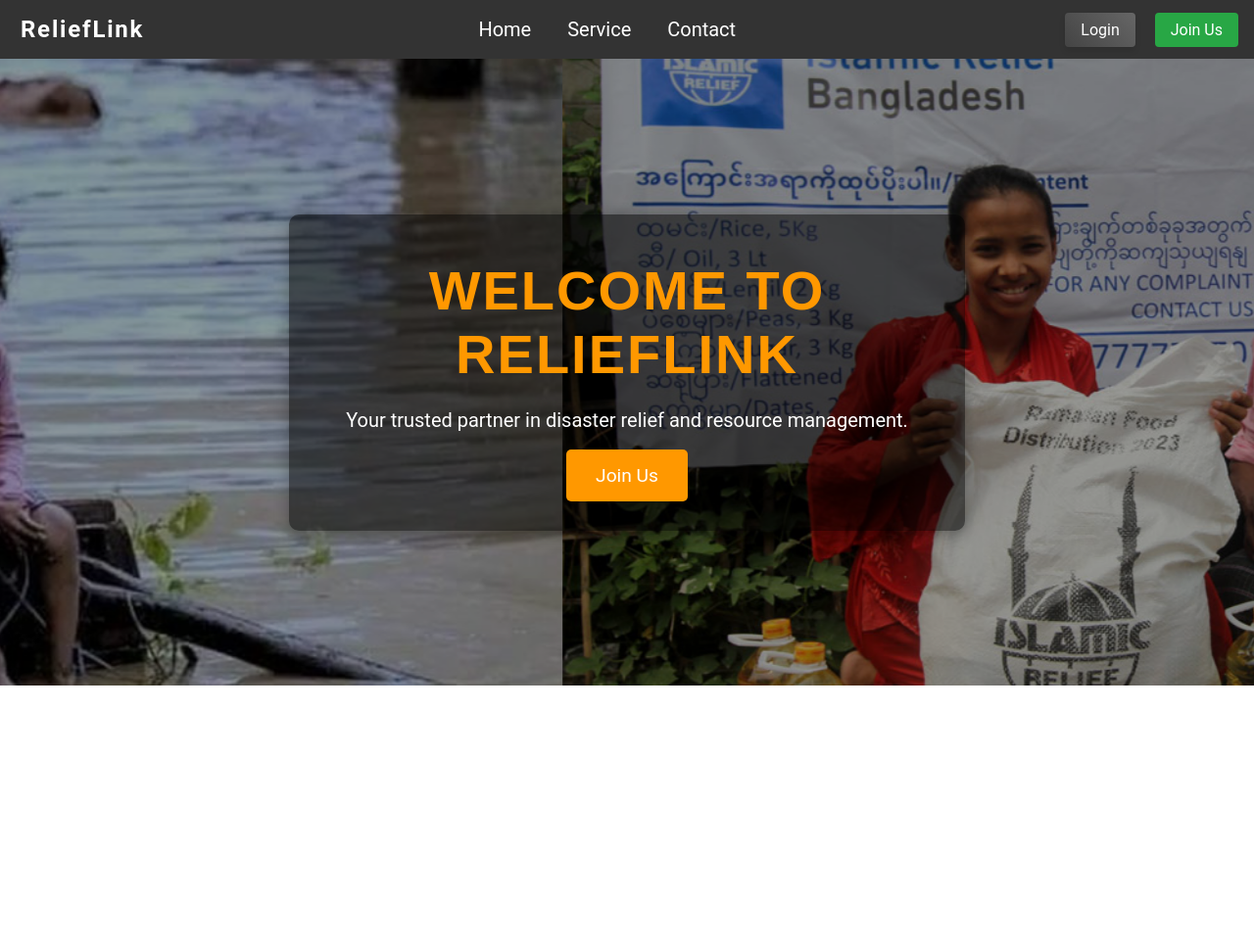
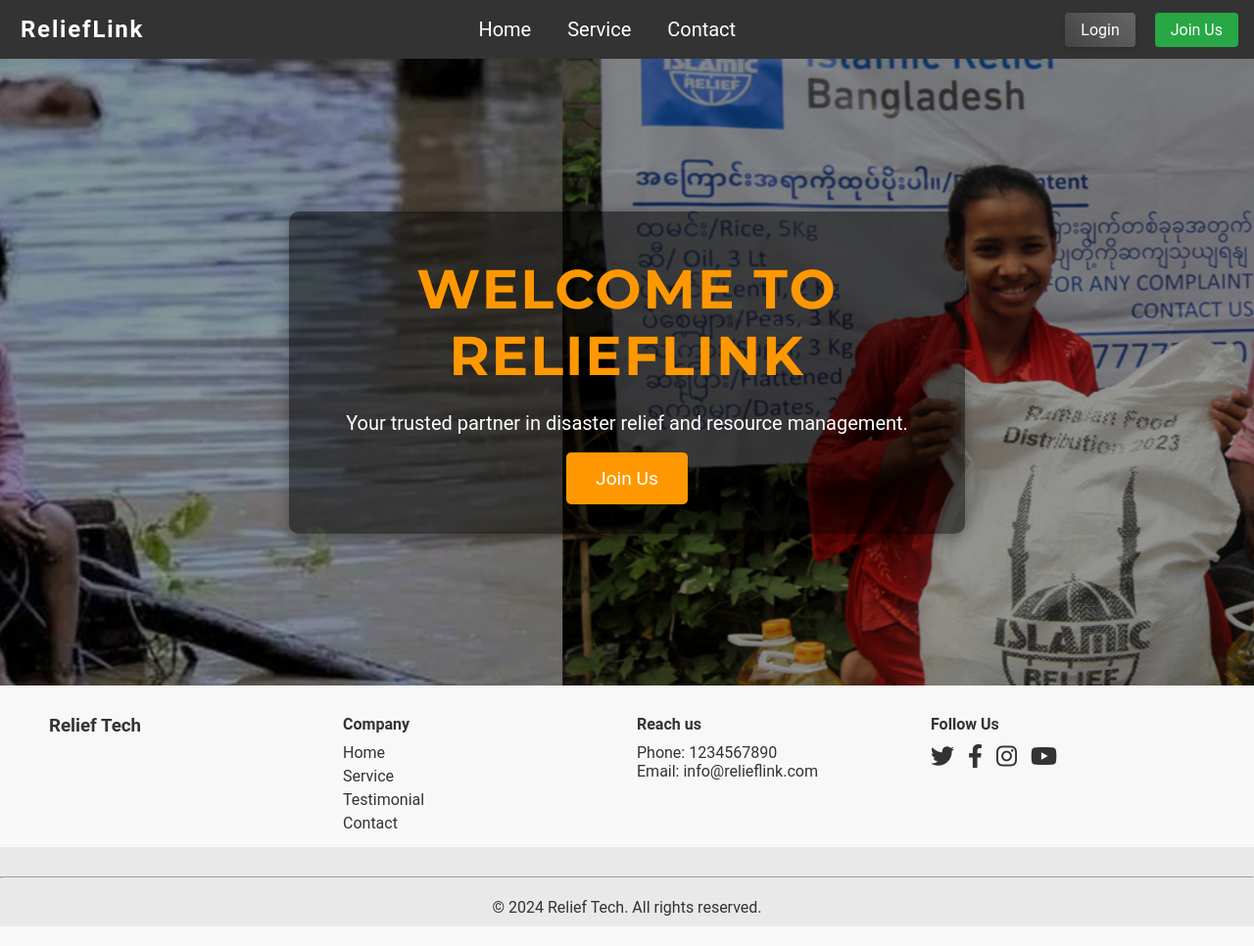
Before and after one commit to TahmidMuntaser/ReliefLink, a Django app: page / in a window 1280 px wide. Shown: the whole page at 98% size. Before the commit the page ends 700 px from the top, so only its background shows below. Run offline with Django 5.2, Linux system fonts and the light colour scheme.

Commit message:
footer updated 0.1

```diff
--- a/ReliefLink/ReliefLink/settings.py
+++ b/ReliefLink/ReliefLink/settings.py
@@ -14,6 +14,7 @@ from pathlib import Path
 import os
 
 # Build paths inside the project like this: BASE_DIR / 'subdir'.
+
 
 
 BASE_DIR = Path(__file__).resolve().parent.parent
--- a/ReliefLink/global/static/global/style.css
+++ b/ReliefLink/global/static/global/style.css
@@ -1,4 +1,75 @@
 /* global/static/global/style.css */
 body {
     font-family: Arial, sans-serif;
+    margin: 0;
+    padding: 0;
+    box-sizing: border-box;
 }
+
+.footer {
+    background-color: #f8f8f8;
+    padding: 20px 0;
+    color: #333;
+}
+
+.container {
+    display: flex;
+    justify-content: space-around;
+    flex-wrap: wrap;
+    max-width: 1200px;
+    margin: 0 auto;
+}
+
+.footer-section {
+    flex: 1;
+    min-width: 200px;
+    padding: 10px;
+}
+
+.footer-section h3, .footer-section h4 {
+    margin-bottom: 10px;
+}
+
+.footer-section ul {
+    list-style: none;
+    padding: 0;
+}
+
+.footer-section ul li {
+    margin-bottom: 5px;
+}
+
+.footer-section ul li a {
+    text-decoration: none;
+    color: #333;
+    transition: color 0.3s;
+}
+
+.footer-section ul li a:hover {
+    color: #007BFF;
+}
+
+.social-icons a {
+    margin-right: 10px;
+    font-size: 1.5em; /* Adjust the size of the icons */
+    color: #333;
+    transition: color 0.3s;
+}
+
+.social-icons a:hover {
+    color: #007BFF;
+}
+
+.footer-bottom {
+    text-align: center;
+    padding: 10px 0;
+    background-color: #e9e9e9;
+}
+
+.footer-bottom hr {
+    margin: 20px 0;
+}
+
+.footer-bottom p {
+    margin: 0;
+}
--- a/ReliefLink/global/templates/global/base.html
+++ b/ReliefLink/global/templates/global/base.html
@@ -5,9 +5,11 @@
 <head>
     <meta charset="UTF-8">
     <title>{% block title %}ReliefLink{% endblock %}</title>
+    <link href="https://fonts.googleapis.com/css2?family=Poppins:wght@600&display=swap" rel="stylesheet">
+    <link rel="stylesheet" href="https://fonts.googleapis.com/css2?family=Poppins:wght@400;700&family=Montserrat:wght@700&display=swap">
+    <link rel="stylesheet" href="{% static 'global/style.css' %}">
     <link rel="stylesheet" href="{% static 'home/style.css' %}">
-    <link href="https://fonts.googleapis.com/css2?family=Poppins:wght@600&display=swap" rel="stylesheet">
-    <link rel="stylesheet" href="https://fonts.googleapis.com/css2?family=Poppins:wght@400;700&family=Lobster&display=swap">
+    <link rel="stylesheet" href="https://cdnjs.cloudflare.com/ajax/libs/font-awesome/6.0.0-beta3/css/all.min.css">
     <meta name="viewport" content="width=device-width, initial-scale=1.0">
 </head>
 <body>
@@ -42,9 +44,42 @@
     <main>
         {% block content %}{% endblock %}
     </main>
-    {% comment %} <footer>
-        <p>&copy; 2023 ReliefLink</p>
-    </footer> {% endcomment %}
+
+    <footer class="footer">
+        <div class="container">
+            <div class="footer-section">
+                <h3>Relief Tech</h3>
+            </div>
+            <div class="footer-section">
+                <h4>Company</h4>
+                <ul>
+                    <li><a href="#">Home</a></li>
+                    <li><a href="#">Service</a></li>
+                    <li><a href="#">Testimonial</a></li>
+                    <li><a href="#">Contact</a></li>
+                </ul>
+            </div>
+            <div class="footer-section">
+                <h4>Reach us</h4>
+                <p>Phone: 1234567890</p>
+                <p>Email: info@relieflink.com</p>
+            </div>
+            <div class="footer-section">
+                <h4>Follow Us</h4>
+                <div class="social-icons">
+                    <a href="#"><i class="fab fa-twitter"></i></a>
+                    <a href="#"><i class="fab fa-facebook-f"></i></a>
+                    <a href="#"><i class="fab fa-instagram"></i></a>
+                    <a href="#"><i class="fab fa-youtube"></i></a>
+                </div>
+            </div>
+        </div>
+        <div class="footer-bottom">
+            <hr>
+            <p>&copy; 2024 Relief Tech. All rights reserved.</p>
+        </div>
+    </footer>
+
     <script src="{% static 'home/script.js' %}"></script>
 </body>
 </html>
```
